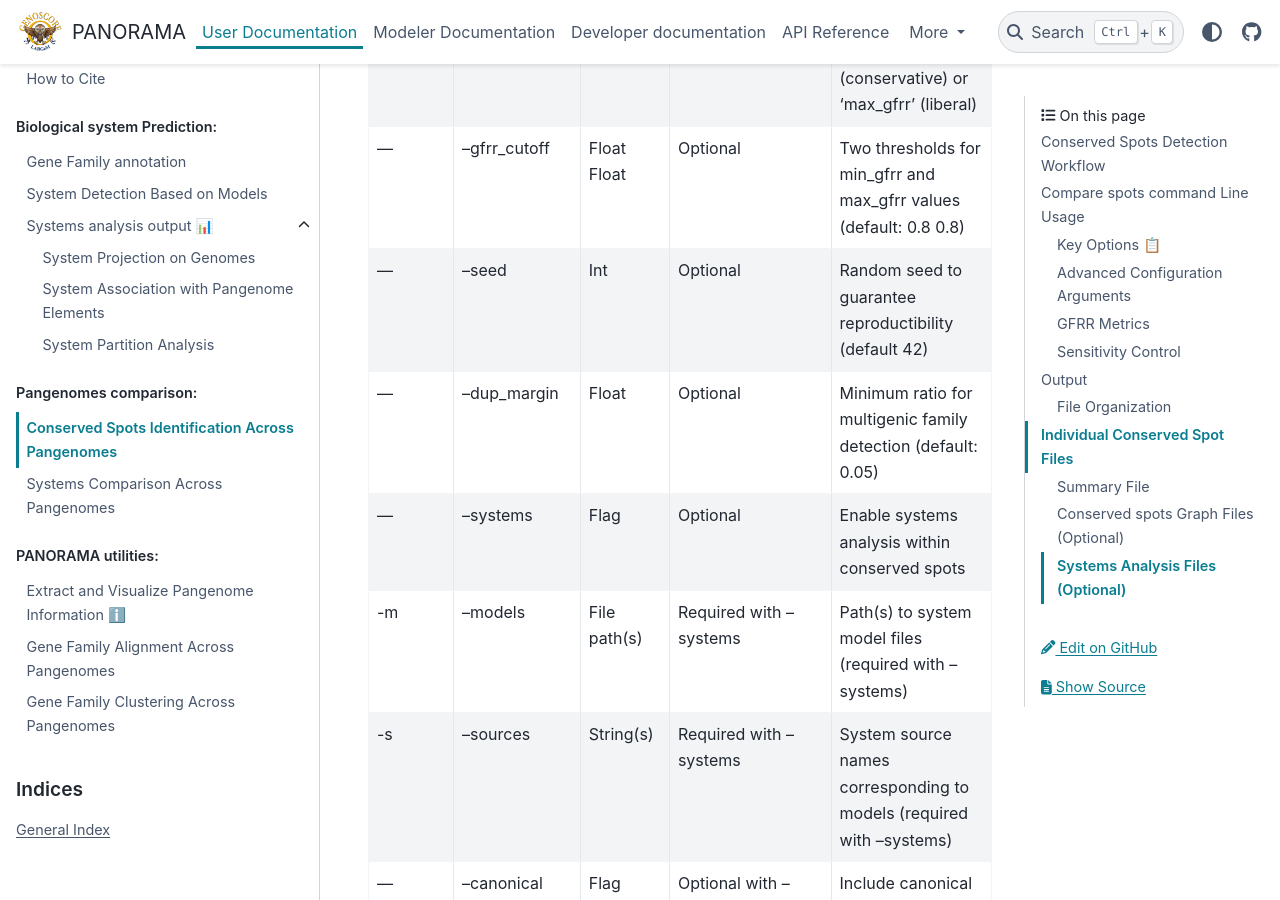
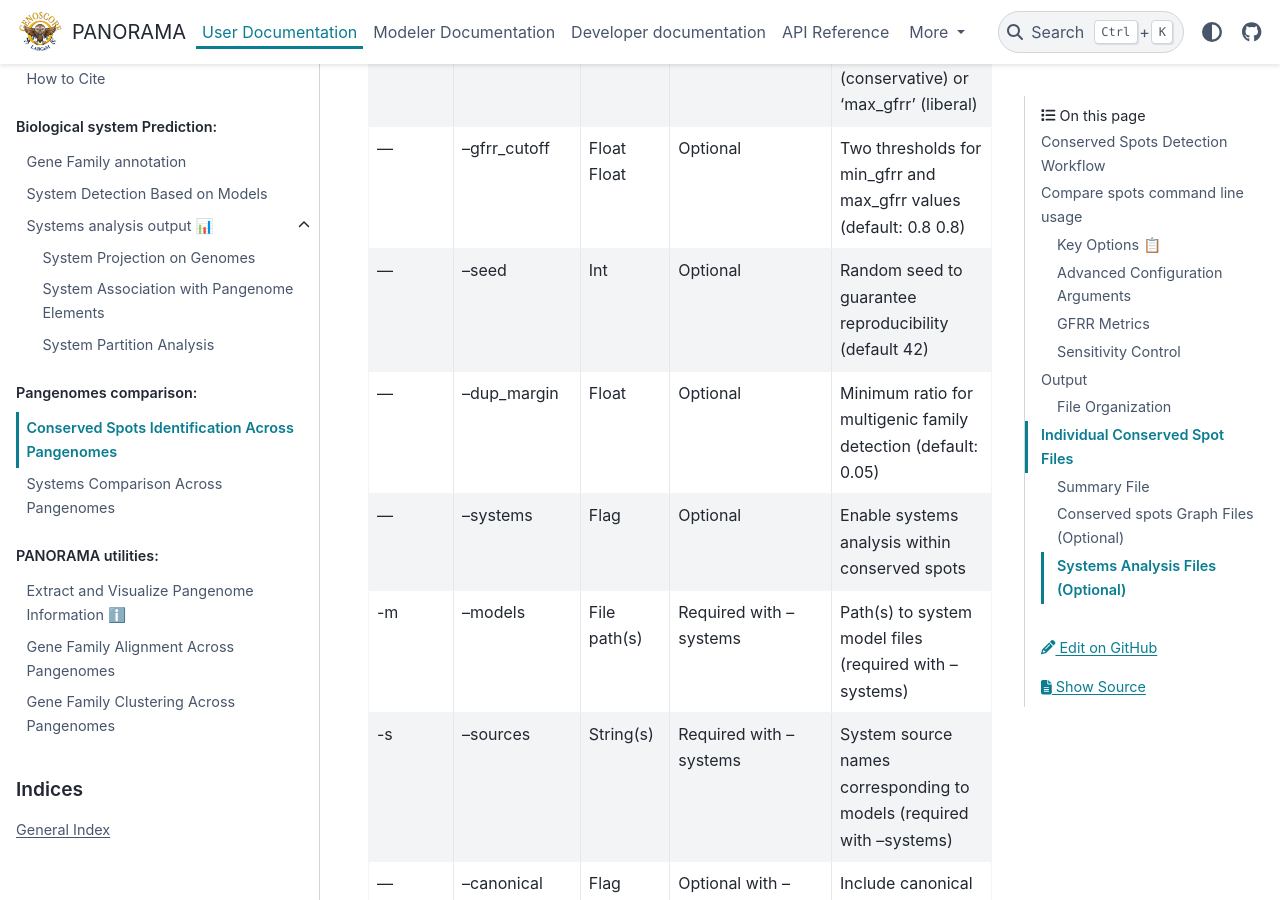
Before and after one commit to labgem/PANORAMA, a Sphinx documentation site: the page built from docs/user/compare_spots.md, in a window 1280 px wide and 900 px high, scrolled down 2241 px. Built offline with Sphinx 7.4.7 and the PyData theme 0.15.4, drawn with Linux system fonts in a browser that asks for light colours; the version number could not be read and is left out; some of the changed text lies outside the part shown.

Commit message:
Fix typo within compare_spots documentation

```diff
--- a/docs/user/compare_spots.md
+++ b/docs/user/compare_spots.md
@@ -33,7 +33,7 @@ The conserved spots comparison process runs as follows:
 6. Write Results to Files
     - Conserved spots are saved as detailed TSV files and optional graph formats (GEXF, GraphML) for visualization.
 
-## Compare spots command Line Usage
+## Compare spots command line usage
 
 Basic conserved spots comparison:
 
@@ -68,7 +68,7 @@ panorama compare_spots \
 | -o       | --output        | Directory path | Required                | Output directory for conserved spots results                                  |
 | —        | --gfrr_metrics  | String         | Optional                | GFRR metric for clustering: 'min_gfrr' (conservative) or 'max_gfrr' (liberal) |
 | —        | --gfrr_cutoff   | Float Float    | Optional                | Two thresholds for min_gfrr and max_gfrr values (default: 0.8 0.8)            |
-| —        | --seed          | Int            | Optional                | Random seed to guarantee reproductibility (default 42)                        |
+| —        | --seed          | Int            | Optional                | Random seed to guarantee reproducibility (default 42)                         |
 | —        | --dup_margin    | Float          | Optional                | Minimum ratio for multigenic family detection (default: 0.05)                 |
 | —        | --systems       | Flag           | Optional                | Enable systems analysis within conserved spots                                |
 | -m       | --models        | File path(s)   | Required with --systems | Path(s) to system model files (required with --systems)                       |
```
